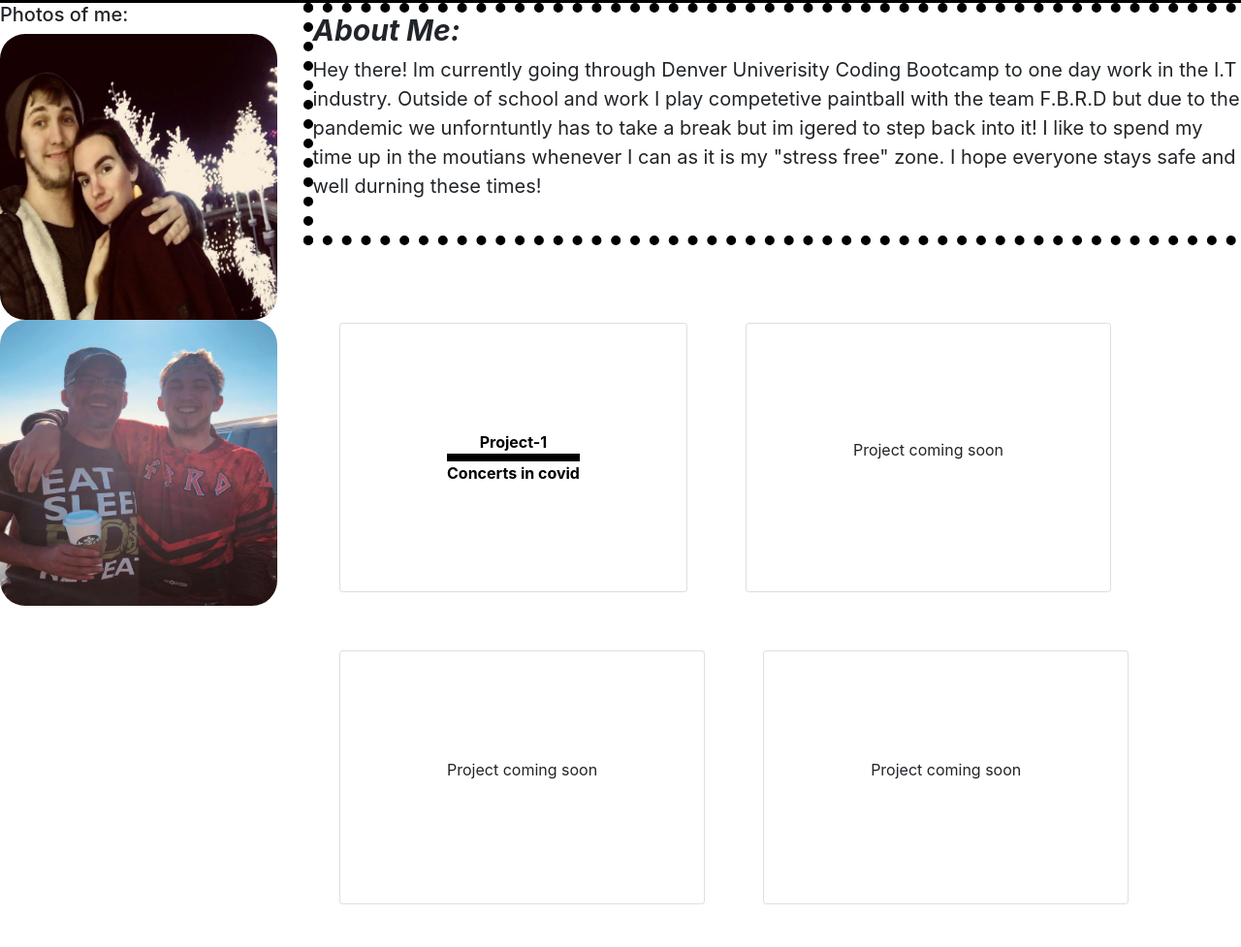
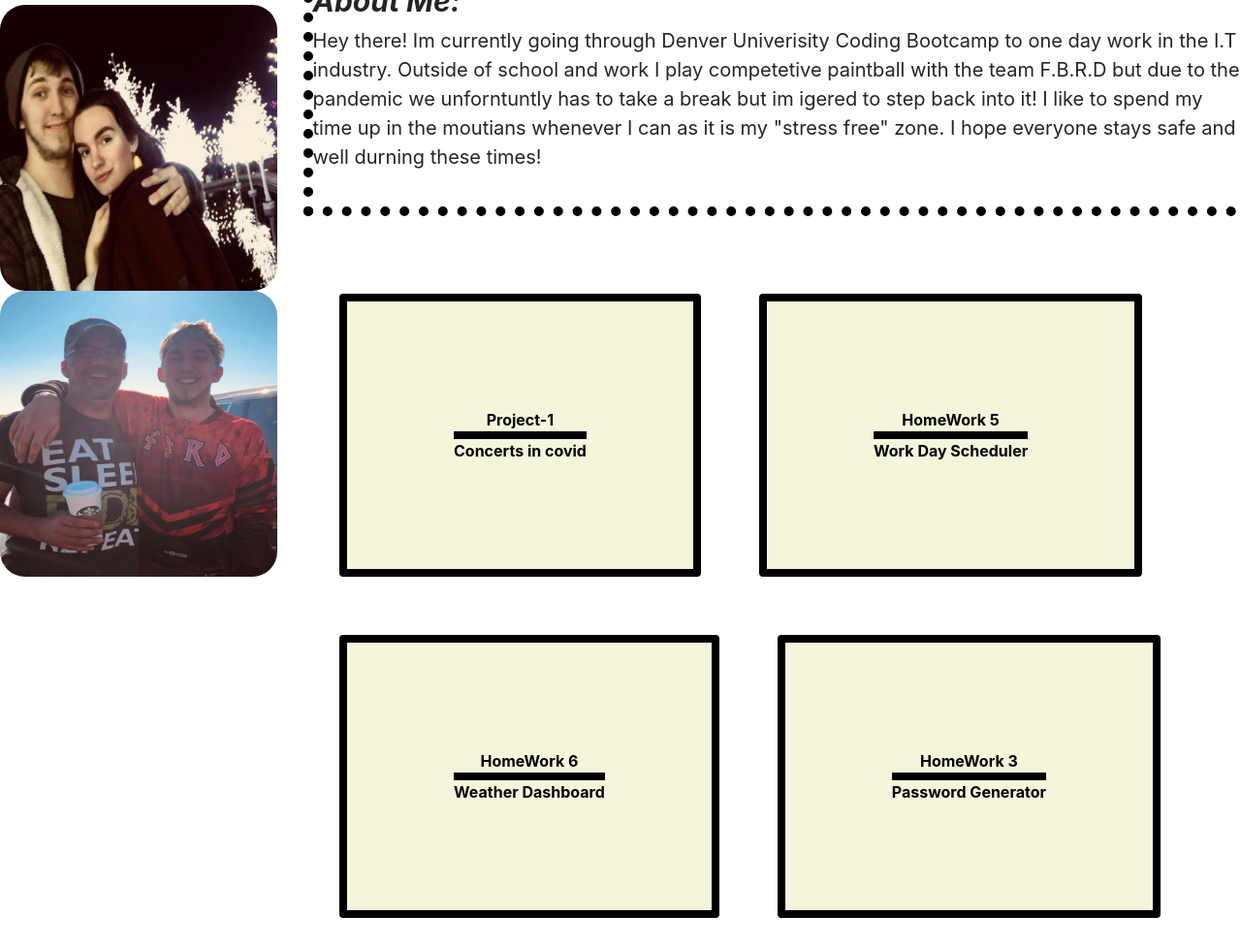
Before and after one commit to baystaub/02-Advanced-CSS-Portfolio, a plain HTML site: page index.html in a window 1280 px wide. Shown: the part 207-1184 px from the top of the page at 97% size. Drawn offline with nearby package versions, Linux system fonts and the light colour scheme.

Commit message:
added resume tab, added other homework assignments with coresponding links.

```diff
--- a/index.html
+++ b/index.html
@@ -22,6 +22,7 @@
                     <a target='blank' href="https://github.com/baystaub">Github</a>
                     <a target='blank' href="./contact-me/contact-me.html">Contact
                         Me</a>
+                    <a target='blank' href="https://docs.google.com/document/d/1afKXqUsUScbRjAHG-r1VqODGXNNOrJ8tjcKYvEY1rlo/edit">Resume</a>
                 </li>
             </ul>
     </div>
@@ -52,13 +53,26 @@
                     Concerts in covid</a>
             </section>
             <section class='card'>
-                <p>Project coming soon</p>
+                <a class='project-1' target='blank' href='https://github.com/baystaub/05-work-day-scheduler'>HomeWork
+                    5</a>
+                <a class='project1Site' target='blank' href='https://baystaub.github.io/05-work-day-scheduler/'>Work
+                    Day Scheduler</a>
             </section>
             <section class='card'>
-                <p>Project coming soon</p>
+                <a class='project-1' target='blank' href='https://github.com/baystaub/06-weather-dashboard'>HomeWork
+                    6</a>
+                <a class='project1Site' target='blank' href='https://baystaub.github.io/06-weather-dashboard/'>Weather
+                    Dashboard</a>
+            </section>
+
             </section>
             <section class='card'>
-                <p>Project coming soon</p>
+                <a class='project-1' target='blank' href='https://github.com/baystaub/03-Password-generator'>HomeWork
+                    3</a>
+                <a class='project1Site' target='blank' href='https://baystaub.github.io/03-Password-generator/'>Password
+                    Generator</a>
+            </section>
+
             </section>
         </main>
     </div>
--- a/style.css
+++ b/style.css
@@ -23,6 +23,7 @@ main h1 {
     position: sticky;
     display: flex;
     flex: auto;
+    line-height: 0!important;
 }
 
 .navbar a {
@@ -102,14 +103,14 @@ h2 {
     margin: 30px;
     justify-content: center;
     flex-direction: column;
-    background-color: beige;
-    border: 8px solid black
+    background-color: beige!important;
+    border: 8px solid black!important;
 }
 
 .card:hover {
-    background-color: teal;
-    color: beige;
-    border: 8px solid black;
+    background-color: teal!important;
+    color: beige!important;
+    border: 8px solid black!important;
 }
 
 .project-1 {
```
